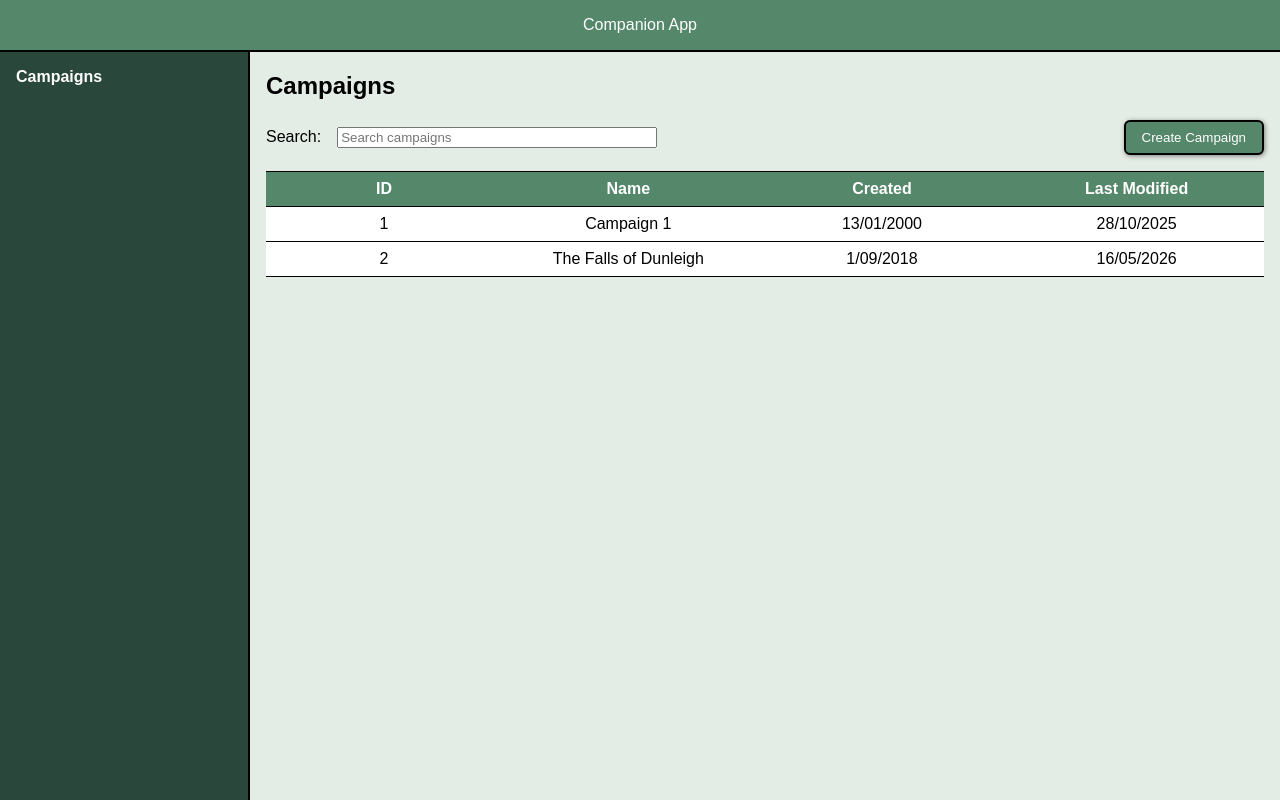
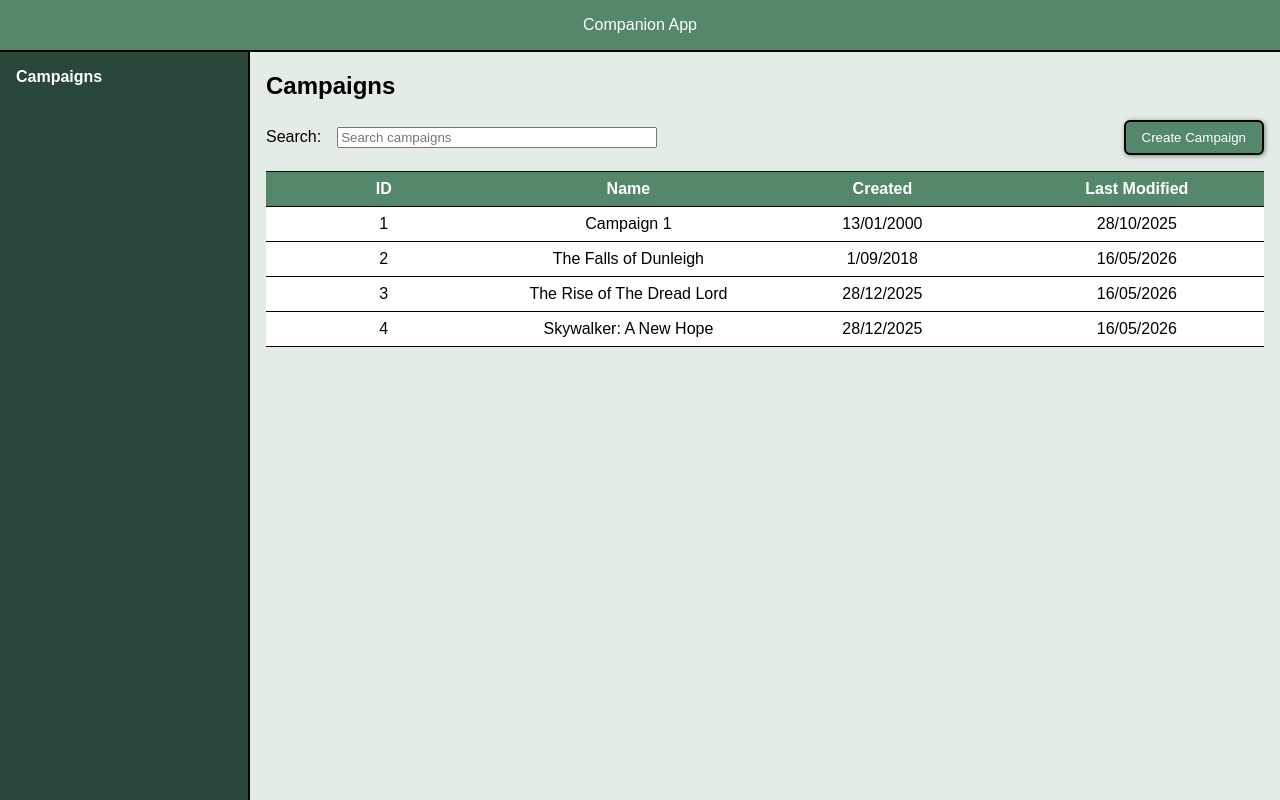
Before and after one commit to bmckay18/ttrpg-companion, an Angular app: page /campaigns in a window 1280 px wide. Built offline with nearby package versions, Linux system fonts and the light colour scheme.

Commit message:
Implement search bar

```diff
--- /dev/null
+++ b/src/app/campaign/campaign-list-service.ts
@@ -0,0 +1,47 @@
+import { Injectable } from '@angular/core';
+import { ICampaign } from './campaign-interface';
+import { Observable, of } from 'rxjs';
+
+@Injectable({
+  providedIn: 'root',
+})
+export class CampaignListService {
+  private mockCampaignData: ICampaign[] = [
+      {
+        title: 'Campaign 1',
+        id: 1,
+        creationDate: '13/01/2000',
+        lastModifiedDate: '28/10/2025'
+      },
+      {
+        title: 'The Falls of Dunleigh',
+        id: 2,
+        creationDate: '1/09/2018',
+        lastModifiedDate: '16/05/2026'
+      },
+      {
+        title: 'The Rise of The Dread Lord',
+        id: 3,
+        creationDate: '28/12/2025',
+        lastModifiedDate: '16/05/2026'
+      },
+      {
+        title: 'Skywalker: A New Hope',
+        id: 4,
+        creationDate: '28/12/2025',
+        lastModifiedDate: '16/05/2026'
+      }
+    ]
+
+    getCampaignList(searchTerm: string): Observable<ICampaign[]> {
+      if (searchTerm.trim() === '') {
+        return of(this.mockCampaignData);
+      }
+
+      const filteredData = this.mockCampaignData.filter(campaign =>
+        campaign.title.toLowerCase().includes(searchTerm.toLowerCase())
+      );
+
+      return of(filteredData);
+    }
+}
--- a/src/app/campaign/campaign.css
+++ b/src/app/campaign/campaign.css
@@ -28,17 +28,17 @@ tr:hover td {
     cursor: pointer;
 }
 
-.card-search {
+.campaign-search {
     display: flex;
     margin-bottom: 1rem;
     align-items: center;
 }
 
-.card-search button {
+.campaign-search button {
     margin-left: auto;
 }
 
-.card-search form {
+.search-bar {
     display: flex;
     gap: 1rem;
     align-items: center;
--- a/src/app/campaign/campaign.html
+++ b/src/app/campaign/campaign.html
@@ -1,12 +1,12 @@
 <div class="content">
     <h2>Campaigns</h2>
     <main>
-        <section class="card-search">
-            <form>
+        <section class="campaign-search">
+            <div class="search-bar">
                 <label for="search">Search:</label>
                 <input #searchInput placeholder="Search campaigns" (input)="filterCampaigns(
                     searchInput.value)">
-            </form>
+            </div>
             <button>Create Campaign</button>
         </section>
         <table>
@@ -19,12 +19,12 @@
                 </tr>
             </thead>
             <tbody>
-                @for(card of cardData; track card.id) {
+                @for(campaign of campaignData; track campaign.id) {
                 <tr>
-                    <td>{{card.id}}</td>
-                    <td>{{card.title}}</td>
-                    <td>{{card.creationDate}}</td>
-                    <td>{{card.lastModifiedDate}}</td>
+                    <td>{{campaign.id}}</td>
+                    <td>{{campaign.title}}</td>
+                    <td>{{campaign.creationDate}}</td>
+                    <td>{{campaign.lastModifiedDate}}</td>
                 </tr>
                 }
             </tbody>
--- a/src/app/campaign/campaign.ts
+++ b/src/app/campaign/campaign.ts
@@ -1,5 +1,6 @@
-import { Component } from '@angular/core';
+import { Component, inject } from '@angular/core';
 import { ICampaign } from './campaign-interface';
+import { CampaignListService } from './campaign-list-service';
 
 @Component({
   selector: 'app-campaign',
@@ -8,22 +9,16 @@ import { ICampaign } from './campaign-interface';
   styleUrl: './campaign.css',
 })
 export class Campaign {
-  cardData: ICampaign[] = [
-    {
-      title: 'Campaign 1',
-      id: 1,
-      creationDate: '13/01/2000',
-      lastModifiedDate: '28/10/2025'
-    },
-    {
-      title: 'The Falls of Dunleigh',
-      id: 2,
-      creationDate: '1/09/2018',
-      lastModifiedDate: '16/05/2026'
-    }
-  ]
+  campaignData: ICampaign[] = [];
+  campaignListService = inject(CampaignListService);
 
-  filterCampaigns(content: string) {
-    console.log(content);
+  constructor() {
+    this.filterCampaigns('');
+  }
+
+  filterCampaigns(searchTerm: string) {
+    this.campaignListService.getCampaignList(searchTerm).subscribe(campaignData => {
+      this.campaignData = campaignData;
+    });
   }
 }
```
Also changed, not shown: 1 other file (tests, documents, lock files or other folders).
